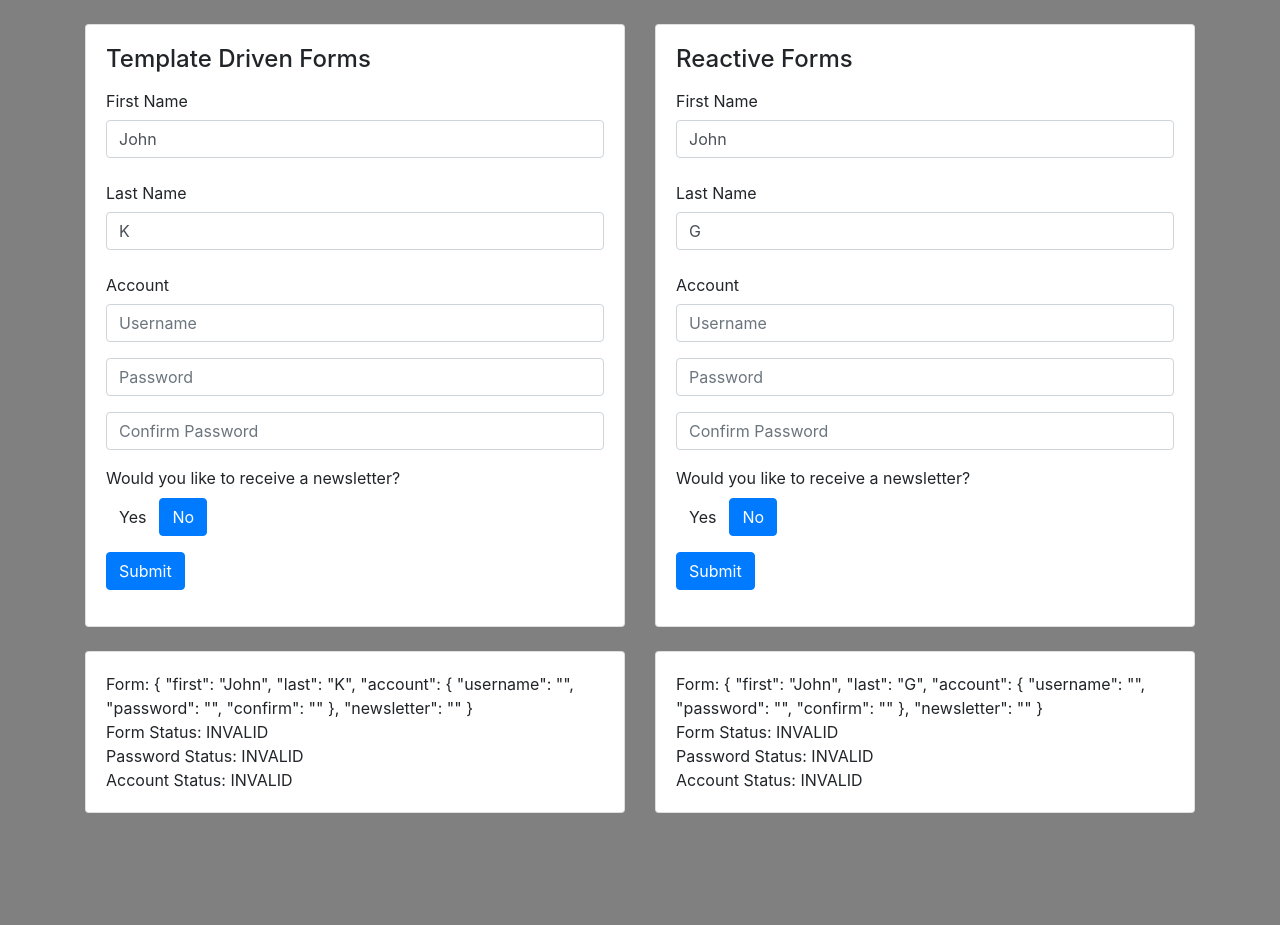
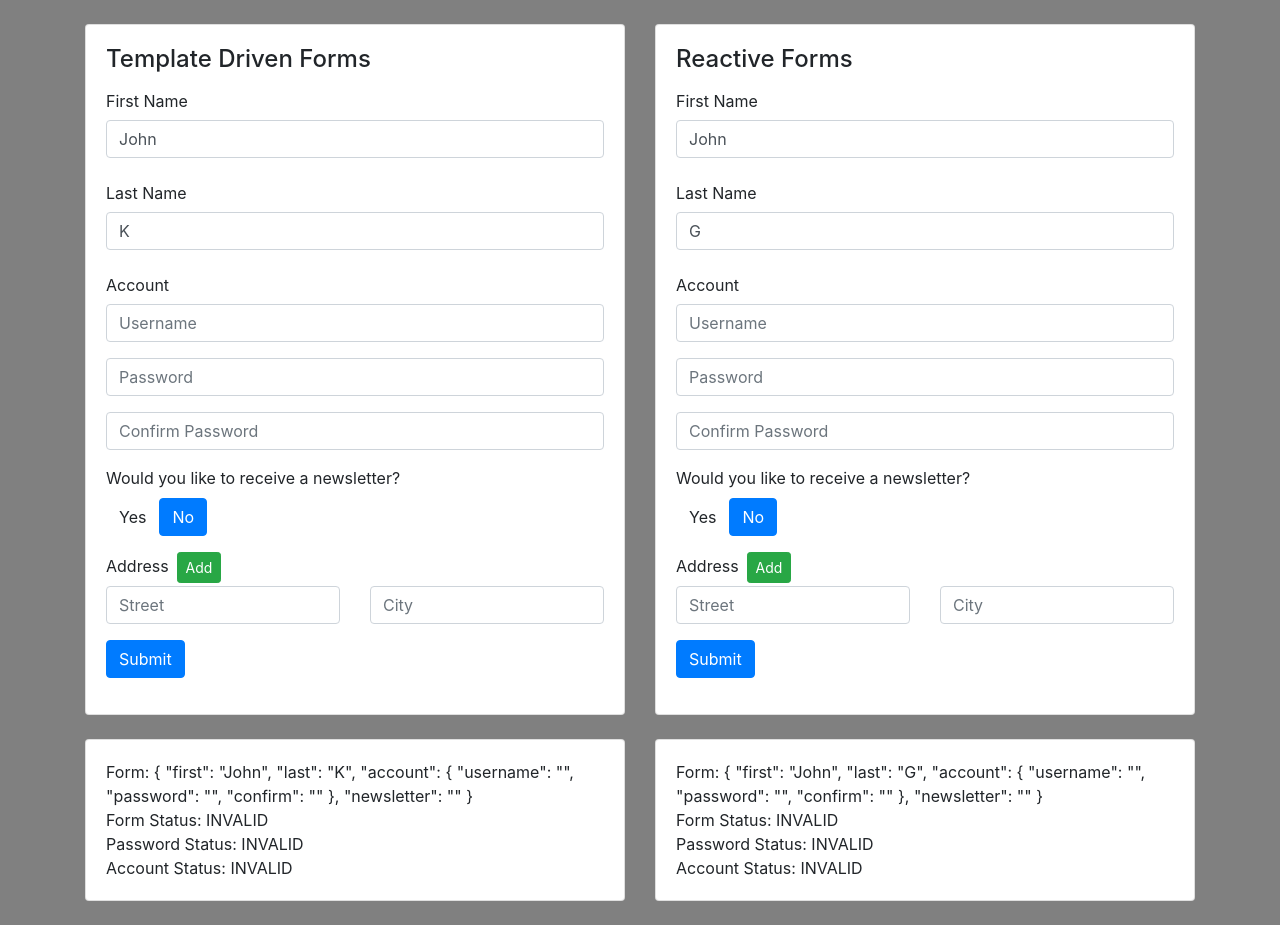
Before and after one commit to gprathuish/angular-forms, an Angular app: page / in a window 1280 px wide. Before the commit the page ends 837 px from the top, so only its background shows below. Built offline with nearby package versions, Linux system fonts and the light colour scheme.

Commit message:
Added form array template

```diff
--- a/src/app/reactive-forms/reactive-forms.component.html
+++ b/src/app/reactive-forms/reactive-forms.component.html
@@ -31,6 +31,19 @@
 
       </div>
 
+      <div>
+        <label>Address</label>
+        <button class="btn btn-success btn-sm ml-2"> Add </button>
+        <div class="row">
+          <div class="form-group col">
+            <input type="text" class="form-control" name="street" placeholder="Street">
+          </div>
+          <div class="form-group col">
+            <input type="text" class="form-control" name="city" placeholder="City">
+          </div>
+        </div>
+      </div>
+
       <div class="form-group">
         <button class="btn btn-primary">Submit</button>
       </div>
--- a/src/app/template-driven-forms/template-driven-forms.component.html
+++ b/src/app/template-driven-forms/template-driven-forms.component.html
@@ -4,11 +4,13 @@
     <form novalidate #f="ngForm">
       <div class="form-group">
         <label for="firstName" class="col-form-label">First Name</label>
-        <input type="text" class="form-control" id="firstName" [ngModel]="name.first" name="first" placeholder="First name">
+        <input type="text" class="form-control" id="firstName" [ngModel]="name.first" name="first"
+          placeholder="First name">
       </div>
       <div class="form-group">
         <label for="lastName" class="col-form-label">Last Name</label>
-        <input type="email" class="form-control" id="lastName" [ngModel]="name.last" name="last" placeholder="Last name">
+        <input type="email" class="form-control" id="lastName" [ngModel]="name.last" name="last"
+          placeholder="Last name">
       </div>
 
       <div ngModelGroup="account" password-matcher #account="ngModelGroup">
@@ -17,7 +19,8 @@
           <input type="email" class="form-control" ngModel name="username" placeholder="Username">
         </div>
         <div class="form-group">
-          <input type="email" class="form-control" ngModel name="password" placeholder="Password" required #password="ngModel">
+          <input type="email" class="form-control" ngModel name="password" placeholder="Password" required
+            #password="ngModel">
         </div>
         <div class="form-group">
           <input type="email" class="form-control" ngModel name="confirm" placeholder="Confirm Password" required>
@@ -29,6 +32,21 @@
         <br>
         <app-switch-control name="newsletter" ngModel></app-switch-control>
       </div>
+
+      <div>
+        <label>Address</label>
+        <button class="btn btn-success btn-sm ml-2"> Add </button>
+        <div class="row">
+          <div class="form-group col">
+            <input type="text" class="form-control" name="street" placeholder="Street">
+          </div>
+          <div class="form-group col">
+            <input type="text" class="form-control" name="city" placeholder="City">
+          </div>
+        </div>
+      </div>
+
+
 
       <div class="form-group">
         <button class="btn btn-primary">Submit</button>
```
